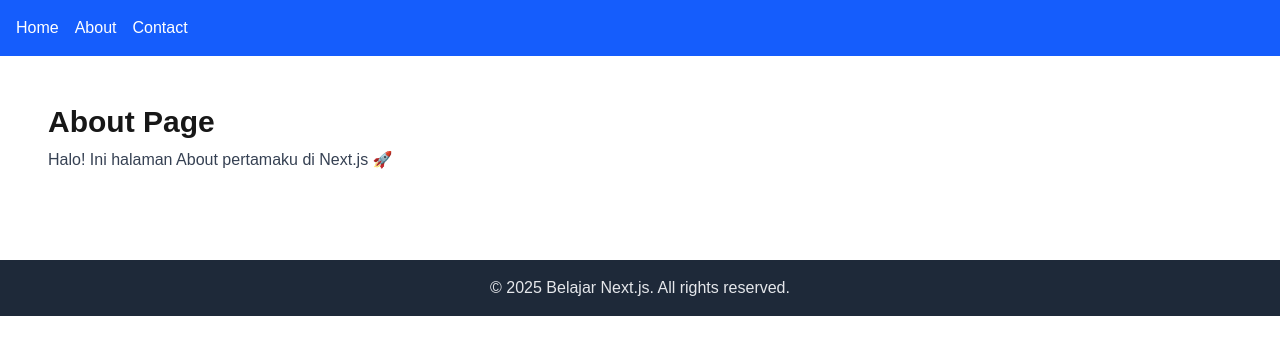
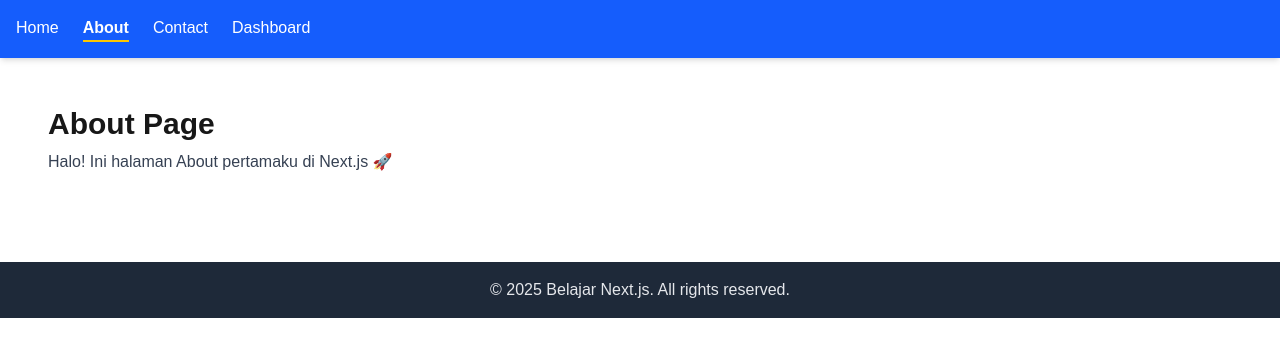
Before and after one commit to mfajririki/belajar-nextjs, a Next.js app: page /about in a window 1280 px wide. Shown: the top 356 px of the page. Built offline with nearby package versions, Linux system fonts and the light colour scheme.

Commit message:
Add Navbar component and update layout with navigation links

```diff
--- a/app/layout.tsx
+++ b/app/layout.tsx
@@ -1,7 +1,7 @@
 import type { Metadata } from "next";
 import { Geist, Geist_Mono } from "next/font/google";
 import "./globals.css";
-import Link from "next/link";
+import Navbar from "@/components/Navbar";
 
 const geistSans = Geist({
   variable: "--font-geist-sans",
@@ -14,8 +14,8 @@ const geistMono = Geist_Mono({
 });
 
 export const metadata: Metadata = {
-  title: "Create Next App",
-  description: "Generated by create next app",
+  title: "Belajar Next.js",
+  description: "Website belajar Next.js step by step",
 };
 
 export default function RootLayout({
@@ -29,13 +29,7 @@ export default function RootLayout({
         className={`${geistSans.variable} ${geistMono.variable} antialiased`}
       >
         {/* HEADER */}
-        <header className="bg-blue-600 text-white p-4">
-          <nav className="container mx-auto flex gap-4">
-            <Link href="/">Home</Link>
-            <Link href="/about">About</Link>
-            <Link href="/contact">Contact</Link>
-          </nav>
-        </header>
+        <Navbar />
 
         {/* CONTENT */}
         <main className="container mx-auto p-6">{children}</main>
--- /dev/null
+++ b/components/Navbar.tsx
@@ -0,0 +1,38 @@
+"use client";
+
+import Link from "next/link";
+import { usePathname } from "next/navigation";
+
+const navItems = [
+  { name: "Home", path: "/" },
+  { name: "About", path: "/about" },
+  { name: "Contact", path: "/contact" },
+  { name: "Dashboard", path: "/dashboard" },
+];
+
+export default function Navbar() {
+  const pathname = usePathname(); // ambil path saat ini
+
+  return (
+    <nav className="bg-blue-600 text-white p-4 shadow-md">
+      <div className="container mx-auto flex gap-6">
+        {navItems.map((item) => {
+          const isActive = pathname === item.path;
+          return (
+            <Link
+              key={item.path}
+              href={item.path}
+              className={`${
+                isActive
+                  ? "font-bold border-b-2 border-yellow-400"
+                  : "hover:text-yellow-300"
+              } transition-colors`}
+            >
+              {item.name}
+            </Link>
+          );
+        })}
+      </div>
+    </nav>
+  );
+}
```
